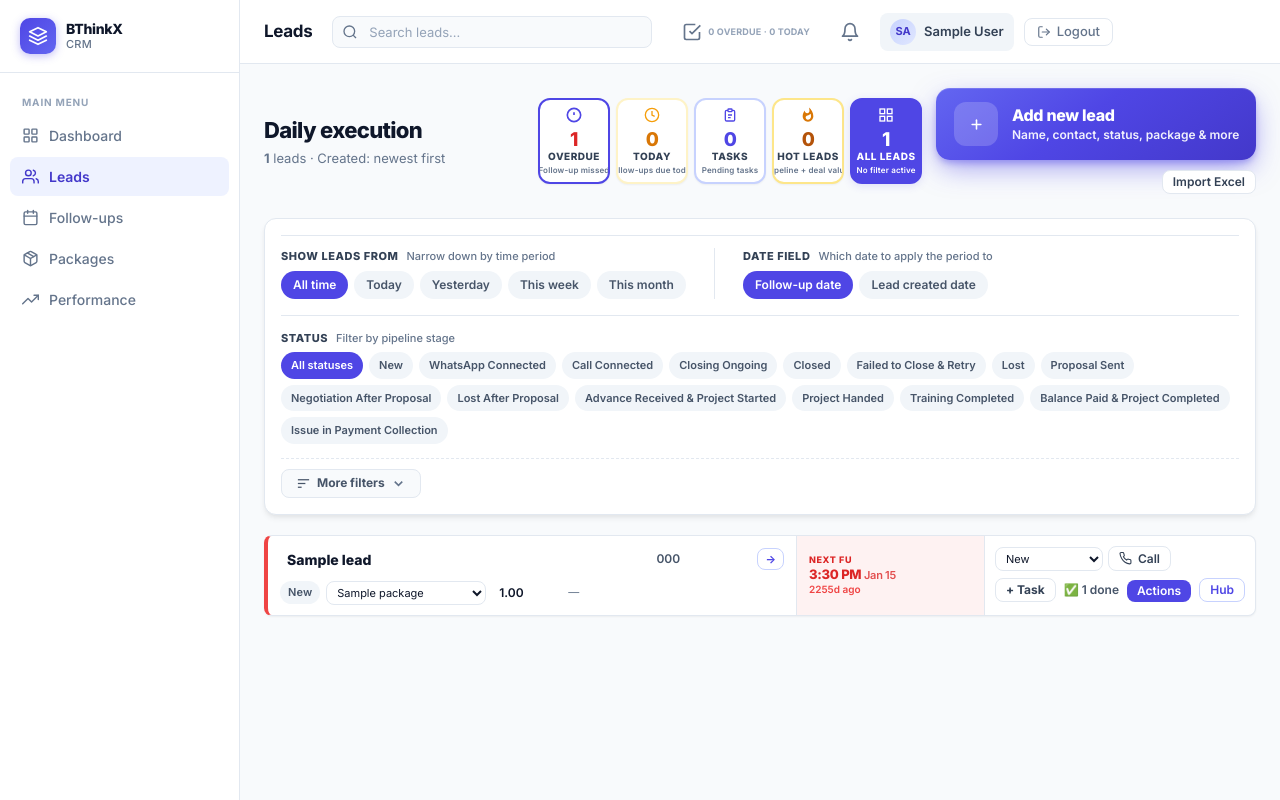
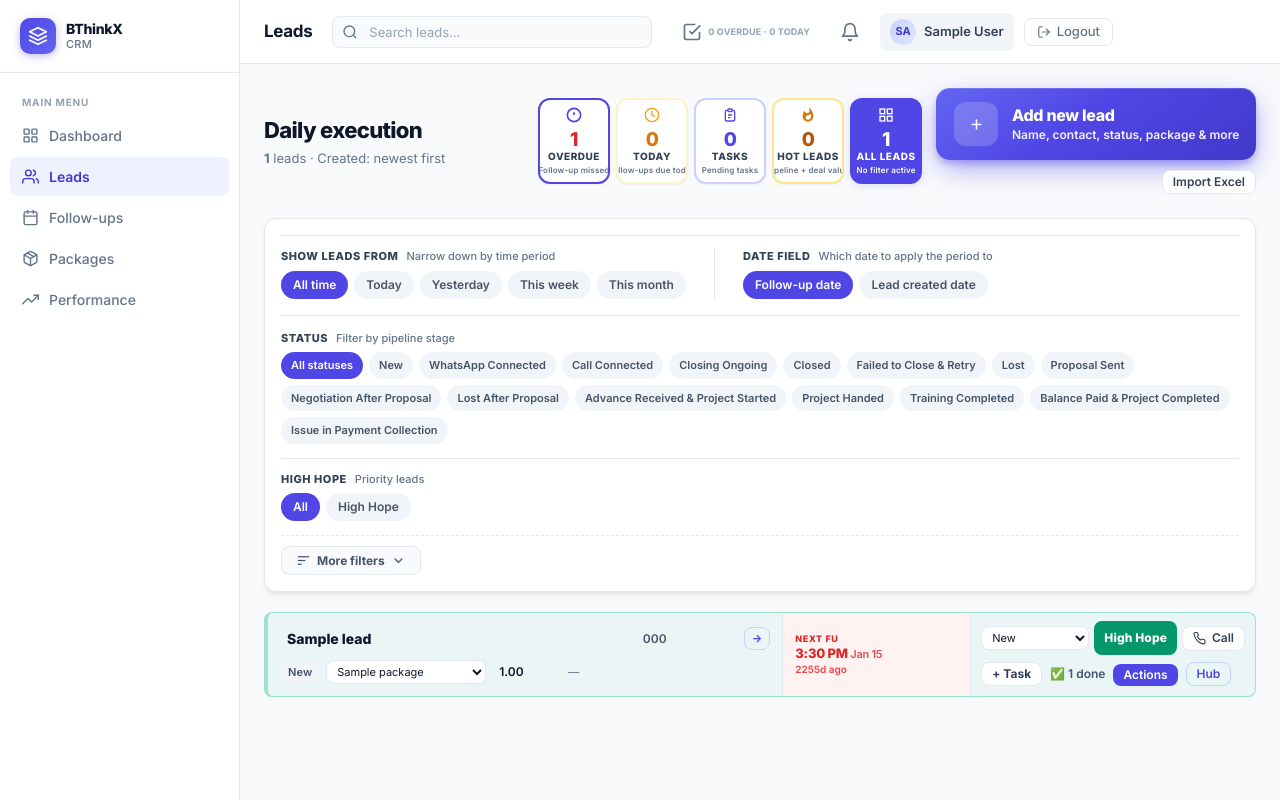
Before and after one commit to bthinkxdev/btx_dev, a Django app: page /crm/leads/ in a window 1280 px wide. Run offline with Django 4.2, Linux system fonts and the light colour scheme; a user stored in the database is signed in; tables that the repository leaves empty hold one stand-in row (values such as "Sample post"); data that the repository does not hold is empty; some libraries are stand-ins or nearby versions.

Commit message:
hight hope implemented

```diff
--- a/crm/models.py
+++ b/crm/models.py
@@ -87,6 +87,8 @@ class Lead(models.Model):
         default=Status.NEW,
         db_index=True,
     )
+    # Simple flag for “priority / strong probability” leads.
+    high_hope = models.BooleanField(default=False, db_index=True)
     package = models.ForeignKey(
         Package,
         on_delete=models.SET_NULL,
--- a/crm/templates/crm/leads.html
+++ b/crm/templates/crm/leads.html
@@ -138,6 +138,20 @@
       </div>
     </div>
 
+    {# ── HIGH HOPE FILTER (third bar) ──────────────────────── #}
+    <div class="cmd-l2 cmd-l2--high-hope">
+      <div class="cmd-l2__group cmd-l2__group--high-hope">
+        <div class="cmd-l2__group-header">
+          <span class="cmd-l2__lbl">High Hope</span>
+          <span class="cmd-l2__hint">Priority leads</span>
+        </div>
+        <div class="leads-pill-row leads-pill-row--wrap">
+          <a class="pill {% if not filters.high_hope %}on{% endif %}" href="{{ leads_base }}?{{ lqs.high_hope_all }}">All</a>
+          <a class="pill {% if filters.high_hope == '1' %}on{% endif %}" href="{{ leads_base }}?{{ lqs.high_hope_on }}">High Hope</a>
+        </div>
+      </div>
+    </div>
+
     {# ── ADVANCED FILTERS — collapsible ───────────────────── #}
     <div class="cmd-l3">
       <button type="button" class="cmd-l3__toggle" id="cmd-more-btn" aria-expanded="false" aria-controls="cmd-more-panel">
@@ -195,6 +209,7 @@
           </div>
           {# Preserve strip / date / status (status = status bar pills) #}
           <input type="hidden" name="status" value="{{ filters.status }}">
+          <input type="hidden" name="high_hope" value="{{ filters.high_hope }}">
           <input type="hidden" name="fu" value="{{ filters.fu }}">
           <input type="hidden" name="has_tasks" value="{{ filters.has_tasks }}">
           <input type="hidden" name="date_scope" id="leads-h-date-scope" value="{{ filters.date_scope }}">
@@ -720,6 +735,10 @@ dialog::backdrop { background: rgba(15,23,42,0.5); backdrop-filter: blur(4px); }
 .lead-mcard--td   { border-left: 3px solid var(--warning-500); }
 .lead-mcard--hot  { border-left: 3px solid var(--success-500); }
 .lead-mcard--norm { border-left: 3px solid var(--neutral-200); }
+.lead-mcard--high-hope {
+  background: rgba(16,185,129,0.05) !important;
+  border-color: rgba(16,185,129,0.35) !important;
+}
 
 .lead-mcard__top {
   display: flex; flex-wrap: wrap; align-items: center; gap: 6px 8px;
@@ -843,6 +862,30 @@ dialog::backdrop { background: rgba(15,23,42,0.5); backdrop-filter: blur(4px); }
 .exec-board--prio-today   { border-left: 4px solid var(--warning-500); }
 .exec-board--prio-hot     { border-left: 4px solid var(--success-500); }
 .exec-board--prio-normal  { border-left: 4px solid var(--neutral-200); }
+.exec-board--high-hope {
+  /* Very mild highlight for “High Hope” priority leads */
+  background: rgba(16,185,129,0.06) !important;
+  border-color: rgba(16,185,129,0.35) !important;
+  box-shadow: 0 1px 2px rgba(16,185,129,0.08);
+}
+
+/* High Hope toggle styles (green) */
+.high-hope-toggle {
+  padding: 0 10px !important;
+  min-height: 34px;
+  font-weight: 800 !important;
+  letter-spacing: 0.01em;
+}
+.high-hope-toggle--on {
+  background: var(--success-600) !important;
+  border-color: var(--success-500) !important;
+  color: #fff !important;
+}
+.high-hope-toggle--off {
+  background: var(--surface) !important;
+  border-color: var(--border) !important;
+  color: var(--neutral-700) !important;
+}
 
 .exec-board__inner { padding: 0; }
 .exec-board__top {
--- a/crm/templates/crm/partials/lead_exec_board.html
+++ b/crm/templates/crm/partials/lead_exec_board.html
@@ -1,5 +1,5 @@
 {% load crm_extras %}
-<article id="lead-exec-{{ lead.pk }}" class="exec-board {% if lead.status == 'closed' or lead.status == 'lost' or lead.status == 'lost_after_proposal' %}exec-board--closed{% elif not lead.next_followup or lead.next_followup < fu_start %}exec-board--prio-overdue{% elif lead.next_followup < fu_end %}exec-board--prio-today{% elif lead.status == 'proposal_sent' or lead.status == 'negotiation_after_proposal' or lead.status == 'closing_ongoing' or lead.status == 'failed_retry' %}{% if lead.deal_value %}exec-board--prio-hot{% else %}exec-board--prio-normal{% endif %}{% else %}exec-board--prio-normal{% endif %}{% if lead.task_open_count %} exec-board--has-pending-tasks{% endif %}">
+<article id="lead-exec-{{ lead.pk }}" class="exec-board {% if lead.status == 'closed' or lead.status == 'lost' or lead.status == 'lost_after_proposal' %}exec-board--closed{% elif not lead.next_followup or lead.next_followup < fu_start %}exec-board--prio-overdue{% elif lead.next_followup < fu_end %}exec-board--prio-today{% elif lead.status == 'proposal_sent' or lead.status == 'negotiation_after_proposal' or lead.status == 'closing_ongoing' or lead.status == 'failed_retry' %}{% if lead.deal_value %}exec-board--prio-hot{% else %}exec-board--prio-normal{% endif %}{% else %}exec-board--prio-normal{% endif %}{% if lead.task_open_count %} exec-board--has-pending-tasks{% endif %}{% if lead.high_hope %} exec-board--high-hope{% endif %}">
   <div class="exec-board__inner">
     <div class="exec-board__top">
 
@@ -82,6 +82,17 @@
             {% endfor %}
           </select>
 
+          <button type="button"
+            class="btn btn-sm high-hope-toggle {% if lead.high_hope %}high-hope-toggle--on{% else %}high-hope-toggle--off{% endif %}"
+            title="Toggle High Hope"
+            aria-label="Toggle High Hope"
+            hx-post="{% url 'crm:lead_high_hope_toggle' lead.pk %}"
+            hx-vals='{"_tpl":"exec_row"}'
+            hx-target="#lead-exec-{{ lead.pk }}"
+            hx-swap="outerHTML">
+            High Hope
+          </button>
+
           {% if lead.phone %}
           <button type="button" class="btn btn-sm btn-outline exec-call-btn"
             data-tel="tel:{{ lead.phone }}"
--- a/crm/templates/crm/partials/lead_mobile_card.html
+++ b/crm/templates/crm/partials/lead_mobile_card.html
@@ -1,5 +1,5 @@
 {% load crm_extras %}
-<article id="lead-mcard-{{ lead.pk }}" class="lead-mcard {% if lead.status == 'closed' or lead.status == 'lost' or lead.status == 'lost_after_proposal' %}lead-mcard--closed{% elif not lead.next_followup or lead.next_followup < fu_start %}lead-mcard--od{% elif lead.next_followup < fu_end %}lead-mcard--td{% elif lead.status == 'proposal_sent' or lead.status == 'negotiation_after_proposal' or lead.status == 'closing_ongoing' or lead.status == 'failed_retry' %}{% if lead.deal_value %}lead-mcard--hot{% else %}lead-mcard--norm{% endif %}{% else %}lead-mcard--norm{% endif %}{% if lead.task_open_count %} lead-mcard--pending-tasks{% endif %}">
+<article id="lead-mcard-{{ lead.pk }}" class="lead-mcard {% if lead.status == 'closed' or lead.status == 'lost' or lead.status == 'lost_after_proposal' %}lead-mcard--closed{% elif not lead.next_followup or lead.next_followup < fu_start %}lead-mcard--od{% elif lead.next_followup < fu_end %}lead-mcard--td{% elif lead.status == 'proposal_sent' or lead.status == 'negotiation_after_proposal' or lead.status == 'closing_ongoing' or lead.status == 'failed_retry' %}{% if lead.deal_value %}lead-mcard--hot{% else %}lead-mcard--norm{% endif %}{% else %}lead-mcard--norm{% endif %}{% if lead.task_open_count %} lead-mcard--pending-tasks{% endif %}{% if lead.high_hope %} lead-mcard--high-hope{% endif %}">
   <div class="lead-mcard__top">
     <span class="lead-mcard__name">{{ lead.name }}</span>
     <div class="lead-mcard__tags">
@@ -44,6 +44,16 @@
     </span>
     {% endif %}
     <button type="button" class="lead-mcard__act crm-open-task-modal" data-lead-pk="{{ lead.pk }}" data-lead-name="{{ lead.name }}" aria-label="Add task">Task</button>
+    <button type="button"
+      class="lead-mcard__act high-hope-toggle btn btn-sm {% if lead.high_hope %}high-hope-toggle--on{% else %}high-hope-toggle--off{% endif %}"
+      hx-post="{% url 'crm:lead_high_hope_toggle' lead.pk %}"
+      hx-vals='{"_tpl":"mobile_card"}'
+      hx-target="#lead-mcard-{{ lead.pk }}"
+      hx-swap="outerHTML"
+      title="Toggle High Hope"
+      aria-label="Toggle High Hope">
+      High Hope
+    </button>
     <details class="lead-mcard__fu-pop">
       <summary class="lead-mcard__act lead-mcard__act--fu">Followup</summary>
       <div class="lead-mcard__fu-popbody">
--- a/crm/urls.py
+++ b/crm/urls.py
@@ -71,4 +71,9 @@ urlpatterns = [
         views.performance_report_card,
         name='performance_report_card',
     ),
+    path(
+        'leads/<int:pk>/high-hope-toggle/',
+        views.lead_high_hope_toggle,
+        name='lead_high_hope_toggle',
+    ),
 ]
--- a/crm/views.py
+++ b/crm/views.py
@@ -391,6 +391,10 @@ def leads_list(request):
     if st in dict(Lead.Status.choices):
         qs = qs.filter(status=st)
 
+    high_hope_filter = request.GET.get('high_hope', '').strip()
+    if high_hope_filter == '1':
+        qs = qs.filter(high_hope=True)
+
     fu_filter = request.GET.get('fu', '')
     if fu_filter == 'overdue':
         qs = qs.filter(
@@ -507,6 +511,7 @@ def leads_list(request):
     has_active_filters = bool(
         q
         or st
+        or high_hope_filter
         or fu_filter
         or package_filter
         or created_day
@@ -525,6 +530,7 @@ def leads_list(request):
     filters_ctx = {
         'q': q,
         'status': st or '',
+        'high_hope': high_hope_filter,
         'fu': fu_filter,
         'package': pkg or '',
         'created_day': created_day,
@@ -555,6 +561,8 @@ def leads_list(request):
         'fu_hot': _lq(fu='hot', has_tasks=''),
         'has_tasks_on': _lq(fu='', has_tasks='1'),
         'has_tasks_off': _lq(has_tasks=''),
+        'high_hope_all': _lq(high_hope=''),
+        'high_hope_on': _lq(high_hope='1'),
     }
     status_pills = [{'val': '', 'label': 'All statuses', 'qs': _lq(status='')}]
     for _sv, _sl in Lead.Status.choices:
@@ -697,6 +705,34 @@ def lead_patch(request, pk):
     if request.headers.get('HX-Request'):
         _hx_toast(resp, 'Updated')
     return resp
+
+
+@login_required
+@require_POST
+def lead_high_hope_toggle(request, pk):
+    """
+    Toggle lead.high_hope and return the matching partial for HTMX targets.
+    """
+    user = request.user
+    lead = get_object_or_404(Lead, pk=pk, employee=user)
+    lead.high_hope = not lead.high_hope
+    lead.save(update_fields=['high_hope'])
+
+    # HTMX: re-render only the affected UI fragment.
+    if request.headers.get('HX-Request'):
+        tpl = request.POST.get('_tpl', 'exec_row')
+        lead_ann = _lead_for_exec(user, pk)
+        ctx = _exec_board_ctx(lead_ann, user)
+        if tpl == 'sticky':
+            resp = render(request, 'crm/partials/lead_detail_sticky.html', ctx)
+        elif tpl == 'mobile_card':
+            resp = render(request, 'crm/partials/lead_mobile_card.html', ctx)
+        else:
+            resp = render(request, 'crm/partials/lead_exec_board.html', ctx)
+        _hx_toast(resp, 'Updated')
+        return resp
+
+    return redirect('crm:lead_detail', pk=pk)
 
 
 @login_required
```
Also changed, not shown: crm/templates/crm/lead_detail.html (+18 -0 lines), crm/templates/crm/partials/sticky_exec_body.html (+14 -0 lines).
